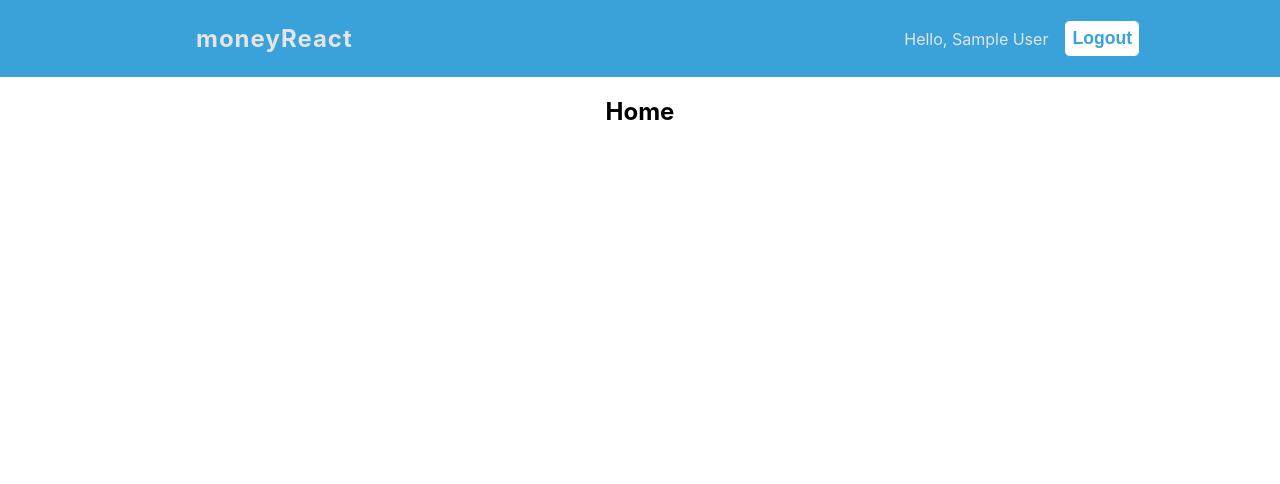
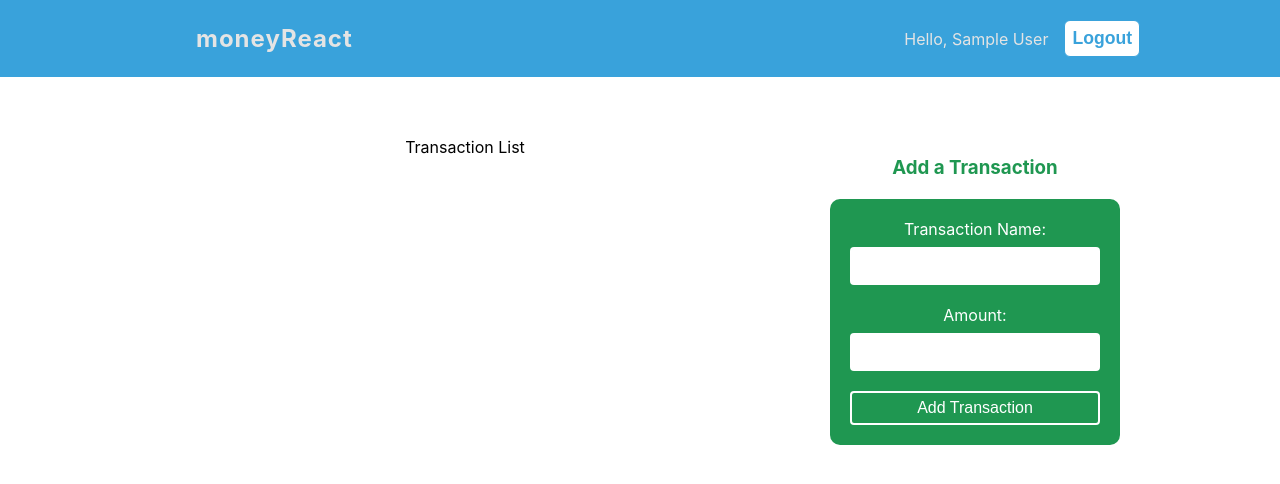
Before and after one commit to nalendro16/money-react, a React (Create React App) app: page / in a window 1280 px wide. Shown: the top 484 px of the page. Built offline with nearby package versions, Linux system fonts and the light colour scheme; no server answers; sample sign-in values are in the browser's storage.

Commit message:
make a form for transaction

```diff
--- a/src/pages/home/Home.js
+++ b/src/pages/home/Home.js
@@ -1,9 +1,13 @@
 import styles from './Home.module.css'
+import TransactionForm from './TransactionForm'
 
 export default function Home() {
   return (
-    <div className={styles['home']}>
-      <h2>Home</h2>
+    <div className={styles.container}>
+      <div className={styles.content}>Transaction List</div>
+      <div className={styles.sidebar}>
+        <TransactionForm />
+      </div>
     </div>
   )
 }
--- a/src/pages/home/Home.module.css
+++ b/src/pages/home/Home.module.css
@@ -0,0 +1,56 @@
+.container {
+  display: grid;
+  grid-template-columns: 2fr 1fr;
+  max-width: 960px;
+  margin: 60px auto;
+}
+.content {
+  padding-right: 30px;
+}
+.sidebar {
+  padding-left: 30px;
+}
+.sidebar form {
+  padding: 20px;
+  background: #1f9751;
+  border-radius: 10px;
+}
+.sidebar input,
+.sidebar select {
+  display: block;
+  width: 100%;
+  padding: 10px;
+  margin-top: 8px;
+  box-sizing: border-box;
+  border: 0;
+  border-radius: 4px;
+  color: #555;
+  font-size: 1em;
+}
+.sidebar label {
+  margin: 0 auto 20px;
+  display: block;
+  color: #fff;
+}
+.sidebar button {
+  color: #fff;
+  border: 2px solid #fff;
+  padding: 6px 12px;
+  background-color: transparent;
+  font-size: 1em;
+  border-radius: 4px;
+  cursor: pointer;
+  display: block;
+  width: 100%;
+}
+.sidebar h3 {
+  color: #1f9751;
+  margin-bottom: 20px;
+}
+.sidebar aside {
+  margin-top: 40px;
+  color: #555;
+}
+.sidebar aside li {
+  margin: 10px;
+}
--- /dev/null
+++ b/src/pages/home/TransactionForm.js
@@ -0,0 +1,40 @@
+import { useState } from 'react'
+
+export default function TransactionForm() {
+  const [name, setName] = useState('')
+  const [amount, setAmount] = useState('')
+
+  const handleSubmit = (e) => {
+    e.preventDefault()
+    console.log({ name, amount })
+  }
+
+  return (
+    <>
+      <h3>Add a Transaction</h3>
+      <form onSubmit={handleSubmit}>
+        <label>
+          <span>Transaction Name:</span>
+          <input
+            type="text"
+            required
+            onChange={(e) => setName(e.target.value)}
+            value={name}
+          />
+        </label>
+        <label>
+          <span>Amount:</span>
+          <input
+            type="number"
+            required
+            onChange={(e) => {
+              setAmount(e.target.value)
+            }}
+            value={amount}
+          />
+        </label>
+        <button>Add Transaction</button>
+      </form>
+    </>
+  )
+}
```
